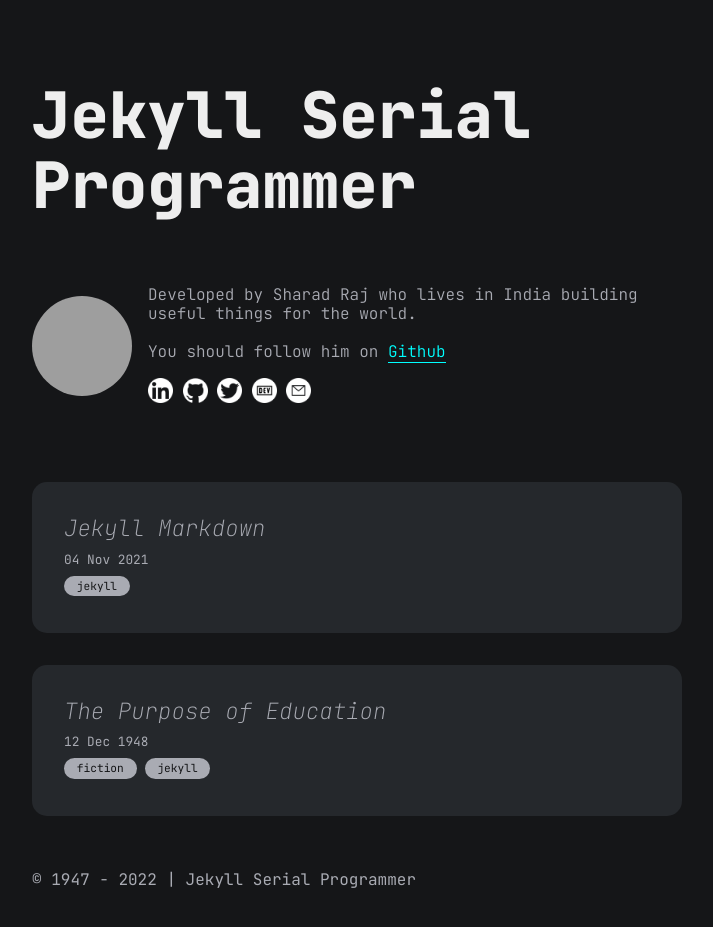
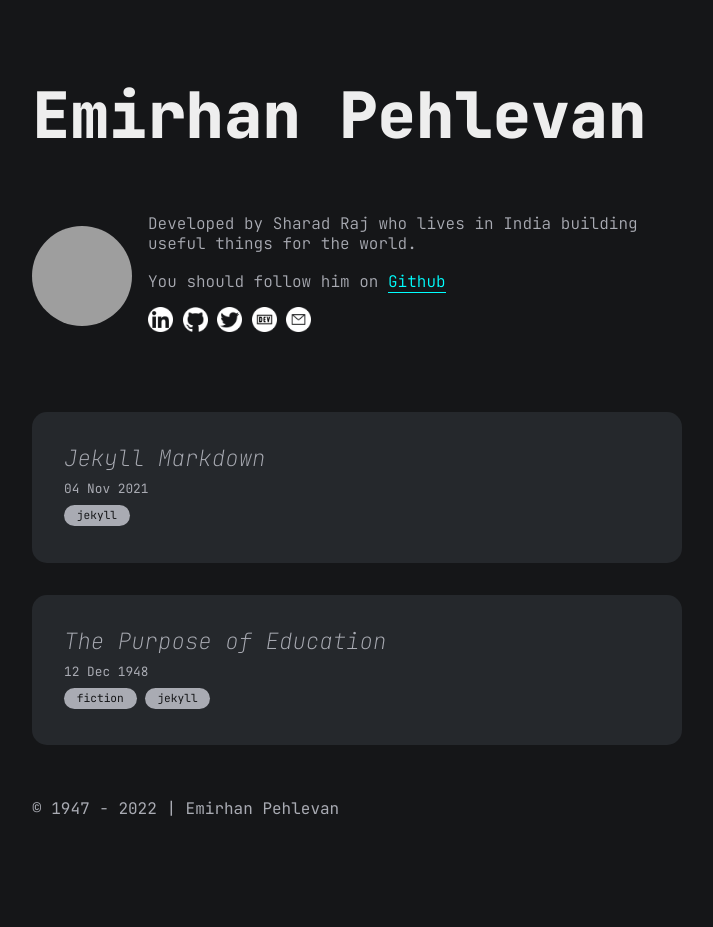
Before and after one commit to emirhanpehlevan/emirhanpehlevan.github.io, a Jekyll site: the page built from index.md, in a window 1280 px wide, cut to the strip 0-944 px from the top of the page. Shown: the top 927 px of the strip, without its empty margins (283-996 px from the left). Built offline with Jekyll 4.4.1, drawn with Linux system fonts in a browser that asks for light colours; after the commit the page ends 900 px from its top, so only the background shows below that; grey boxes are pictures that could not be loaded.

Commit message:
Update _config.yml

```diff
--- a/_config.yml
+++ b/_config.yml
@@ -1,12 +1,12 @@
-title: Jekyll Serial Programmer
+title: Emirhan Pehlevan
 markdown: kramdown
 url: ""
-baseurl: "/jekyll-theme-serial-programmer"
+baseurl: "https://emirhanpehlevan.github.io/"
 
 # for atom feed
 author:
-  name: Sharad Raj Singh Maurya
-  email: dev_sharad@outlook.com
+  name: Emirhan Pehlevan
+  email: x3beche@gmail.com
 
 plugins:
   - jemoji
```
